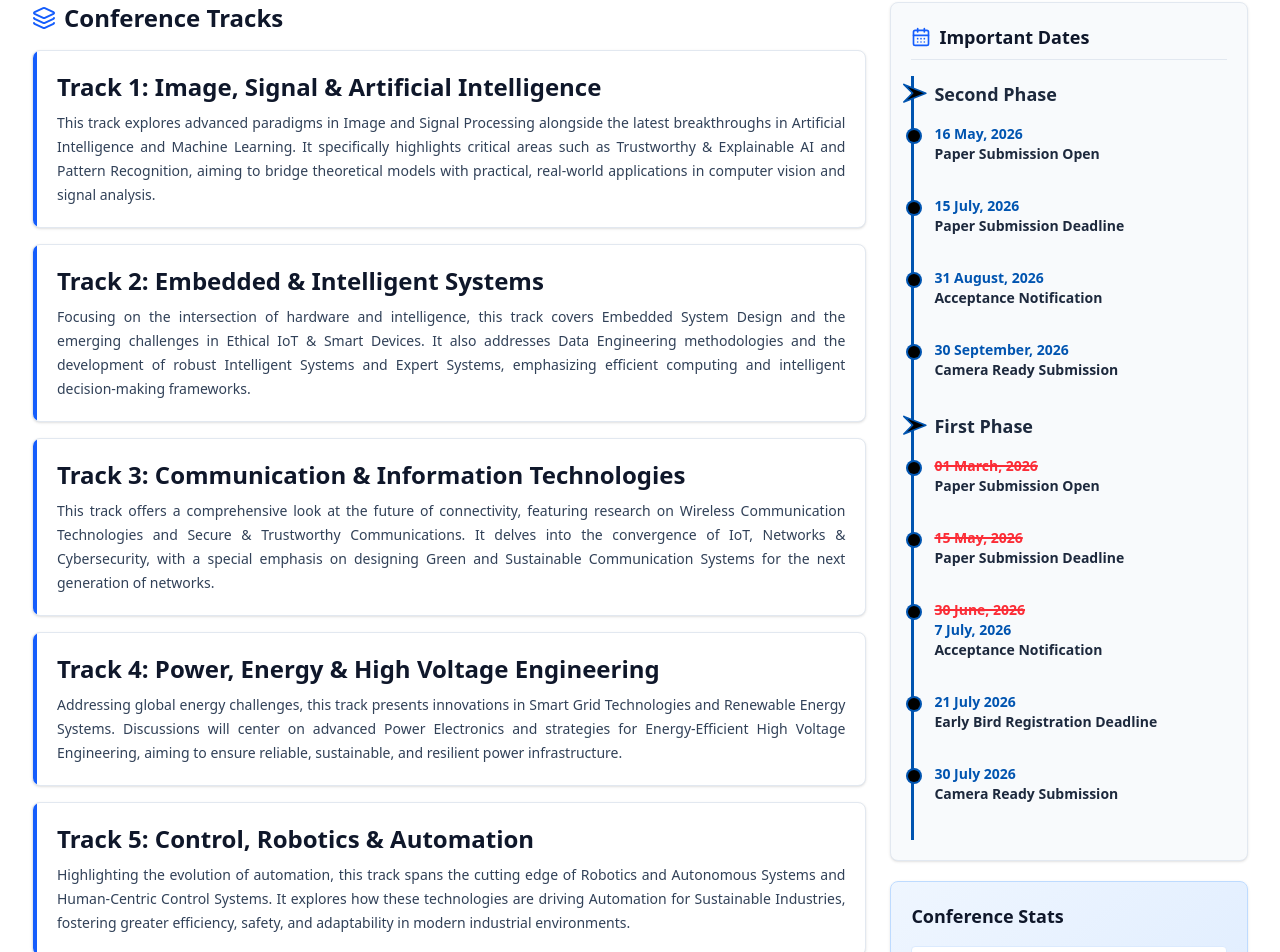
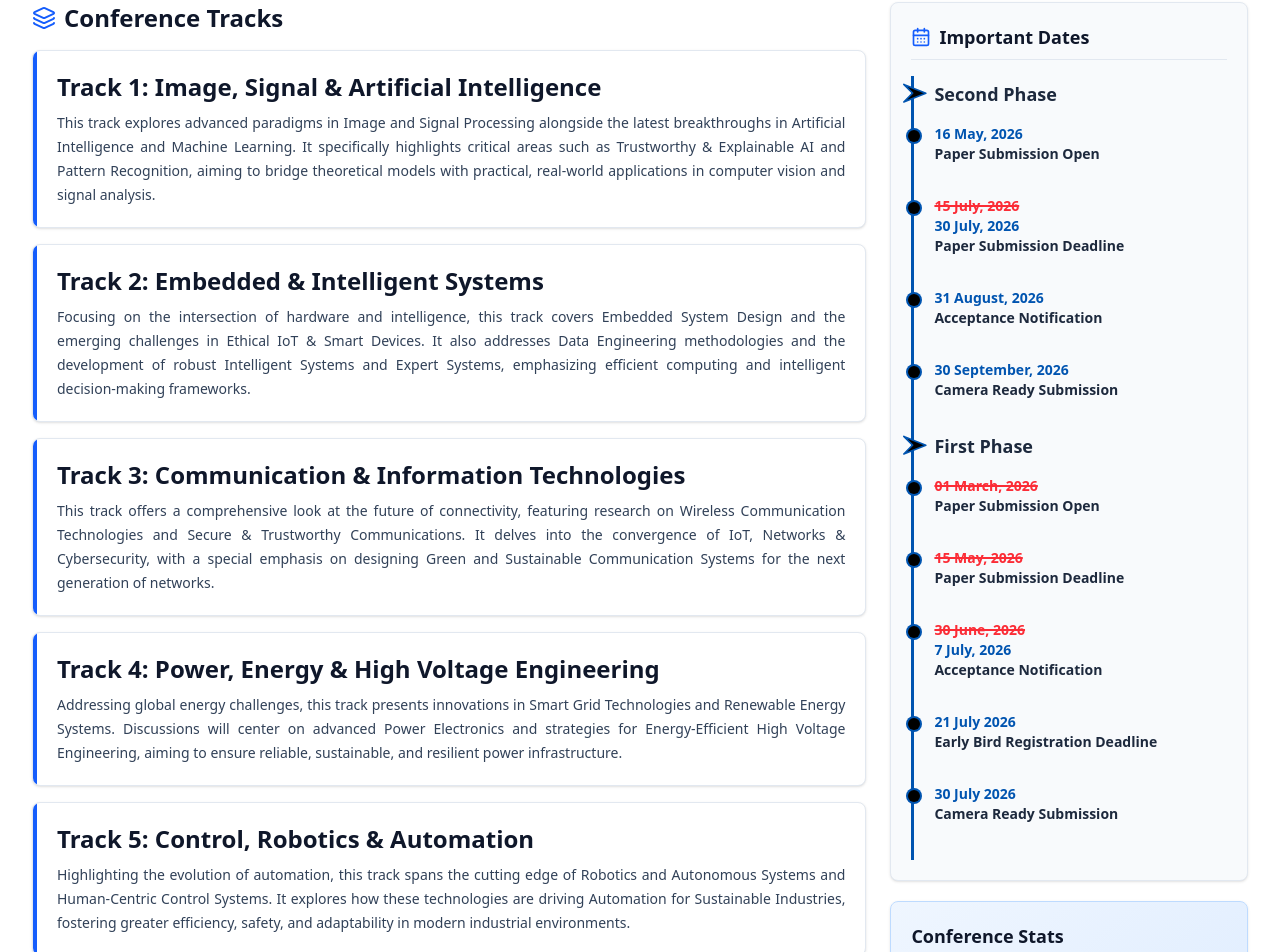
Before and after one commit to Utkarsh-sharma47/ICIIS-2026, a React (Vite) app: page / in a window 1280 px wide. Shown: the part 1121-2073 px from the top of the page. Built offline with nearby package versions, Linux system fonts and the light colour scheme.

Commit message:
fix: update Paper Submission Deadline dates in Timeline component

```diff
--- a/src/components/Timeline.jsx
+++ b/src/components/Timeline.jsx
@@ -47,7 +47,8 @@ const TimeLine = () => {
         {
             // oldDate: "07 July, 2025",
             // oldDate: "20 July, 2025",
-            newDate: "15 July, 2026",
+            oldDate: "15 July, 2026",
+            newDate: "30 July, 2026",
             label: "Paper Submission Deadline",
         },
         {
```
